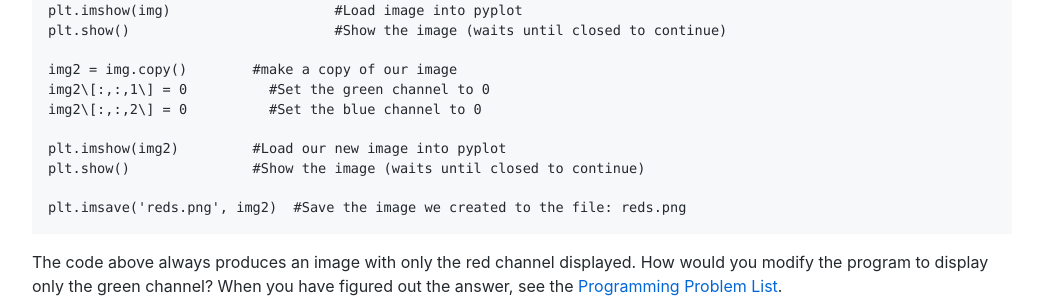
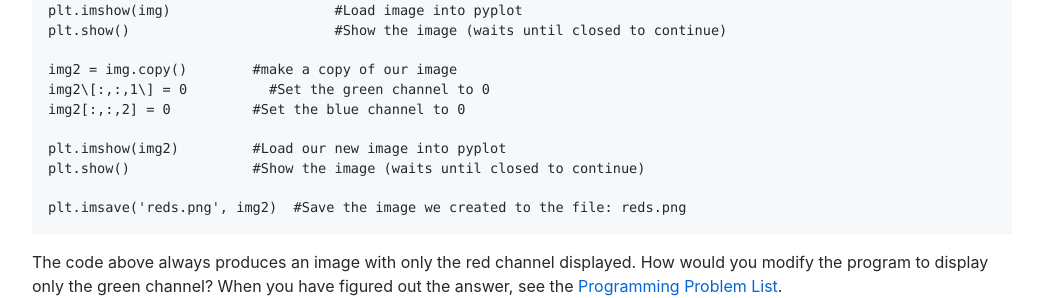
Before and after one commit to maryash/maryash.github.io, a Jekyll site: the page built from s18/lab3.md, in a window 1280 px wide and 900 px high, scrolled down 9332 px. Shown: the part 455-753 px from the top of the window, without its empty margins (118-1157 px from the left). Built offline with Jekyll 4.4.1, drawn with Linux system fonts in a browser that asks for light colours; comment, search, counter and statistics services are not loaded; some of the changed text lies outside the part shown.

Commit message:
Update lab3.md

```diff
--- a/s18/lab3.md
+++ b/s18/lab3.md
@@ -253,7 +253,7 @@
 
 	img2 = img.copy()        #make a copy of our image
 	img2\[:,:,1\] = 0          #Set the green channel to 0
-	img2\[:,:,2\] = 0          #Set the blue channel to 0
+	img2[:,:,2] = 0          #Set the blue channel to 0
 
 	plt.imshow(img2)         #Load our new image into pyplot
 	plt.show()               #Show the image (waits until closed to continue)
```
